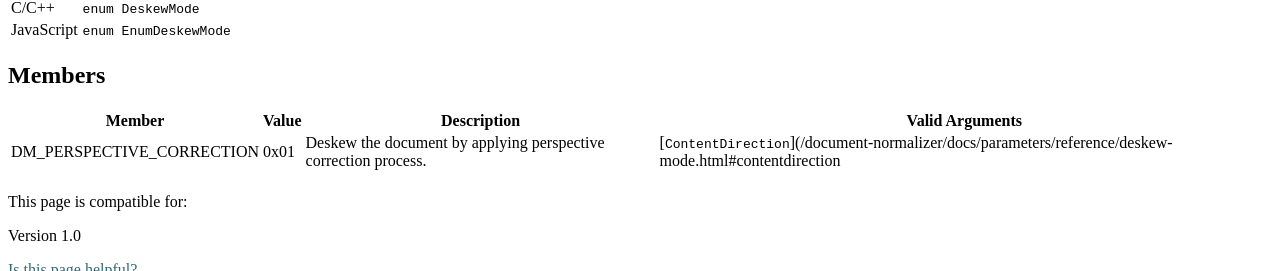
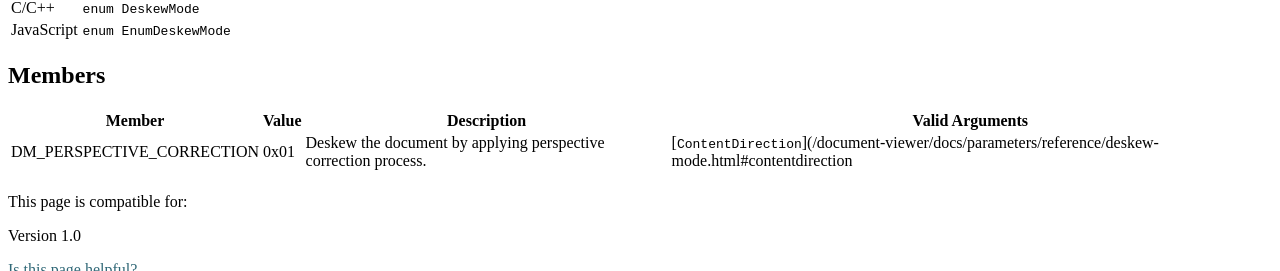
Before and after one commit to dynamsoft-docs/document-viewer-docs, a Jekyll site: the page built from programming/enumerations/deskew-mode.md, in a window 1280 px wide, cut to the strip 718-989 px from the top of the page. Built offline with Jekyll 4.4.1, drawn with Linux system fonts in a browser that asks for light colours; part of the change alters nothing that is shown.

Commit message:
Update _config.yml

```diff
--- a/_config.yml
+++ b/_config.yml
@@ -1,56 +1,56 @@
-repository: dynamsoft-docs/document-normalizer-docs
-repositoryUrl: https://github.com/dynamsoft-docs/document-normalizer-docs/blob/main
-docFullPath: https://www.dynamsoft.com/document-normalizer/docs
-firstLevelUrl: /document-normalizer/docs
-docHomePage: /document-normalizer/docs/introduction/
+repository: dynamsoft-docs/document-viewer-docs
+repositoryUrl: https://github.com/dynamsoft-docs/document-viewer-docs/blob/main
+docFullPath: https://www.dynamsoft.com/document-viewer/docs
+firstLevelUrl: /document-viewer/docs
+docHomePage: /document-viewer/docs/introduction/
 
-introduction: /document-normalizer/docs/introduction/
-programming: /document-normalizer/docs/programming/
-parameters: /document-normalizer/docs/parameters/
-license: /document-normalizer/docs/license/
+introduction: /document-viewer/docs/introduction/
+programming: /document-viewer/docs/programming/
+parameters: /document-viewer/docs/parameters/
+license: /document-viewer/docs/license/
 
-c: /document-normalizer/docs/programming/c/
-c_api: /document-normalizer/docs/programming/c/api-reference/
-c_release_notes: /document-normalizer/docs/programming/c/release-notes/
+c: /document-viewer/docs/programming/c/
+c_api: /document-viewer/docs/programming/c/api-reference/
+c_release_notes: /document-viewer/docs/programming/c/release-notes/
 
-cpp: /document-normalizer/docs/programming/cplusplus/
-cpp_api: /document-normalizer/docs/programming/cplusplus/api-reference/
-cpp_release_notes: /document-normalizer/docs/programming/cplusplus/release-notes/
+cpp: /document-viewer/docs/programming/cplusplus/
+cpp_api: /document-viewer/docs/programming/cplusplus/api-reference/
+cpp_release_notes: /document-viewer/docs/programming/cplusplus/release-notes/
 
-ios: /document-normalizer/docs/programming/ios/
-ios_api: /document-normalizer/docs/programming/ios/api-reference/
-ios_release_notes: /document-normalizer/docs/programming/ios/release-notes/
-ios_camera_enhancer: /document-normalizer/docs/programming/ios/api-reference/camera-enhancer/
+ios: /document-viewer/docs/programming/ios/
+ios_api: /document-viewer/docs/programming/ios/api-reference/
+ios_release_notes: /document-viewer/docs/programming/ios/release-notes/
+ios_camera_enhancer: /document-viewer/docs/programming/ios/api-reference/camera-enhancer/
 
-android: /document-normalizer/docs/programming/android/
-android_api: /document-normalizer/docs/programming/android/api-reference/
-android_release_notes: /document-normalizer/docs/programming/android/release-notes/
-android_camera_enhancer: /document-normalizer/docs/programming/android/api-reference/camera-enhancer/
+android: /document-viewer/docs/programming/android/
+android_api: /document-viewer/docs/programming/android/api-reference/
+android_release_notes: /document-viewer/docs/programming/android/release-notes/
+android_camera_enhancer: /document-viewer/docs/programming/android/api-reference/camera-enhancer/
 
-javascript: /document-normalizer/docs/programming/javascript/
-javascript_api: /document-normalizer/docs/programming/javascript/api-reference/
-javascript_release_notes: /document-normalizer/docs/programming/javascript/release-notes/
-javascript_user_guide: /document-normalizer/docs/programming/javascript/user-guide/
+javascript: /document-viewer/docs/programming/javascript/
+javascript_api: /document-viewer/docs/programming/javascript/api-reference/
+javascript_release_notes: /document-viewer/docs/programming/javascript/release-notes/
+javascript_user_guide: /document-viewer/docs/programming/javascript/user-guide/
 
-xamarin: /document-normalizer/docs/programming/xamarin/
-xamarin_api: /document-normalizer/docs/programming/xamarin/api-reference/
-xamarin_release_notes: /document-normalizer/docs/programming/xamarin/release-notes/
-xamarin_camera_enhancer: /document-normalizer/docs/programming/xamarin/api-reference/camera-enhancer/
+xamarin: /document-viewer/docs/programming/xamarin/
+xamarin_api: /document-viewer/docs/programming/xamarin/api-reference/
+xamarin_release_notes: /document-viewer/docs/programming/xamarin/release-notes/
+xamarin_camera_enhancer: /document-viewer/docs/programming/xamarin/api-reference/camera-enhancer/
 
-enumerations: /document-normalizer/docs/programming/enumerations/
-parameters_reference: /document-normalizer/docs/parameters/reference/
-release_notes: /document-normalizer/docs/release-notes/
+enumerations: /document-viewer/docs/programming/enumerations/
+parameters_reference: /document-viewer/docs/parameters/reference/
+release_notes: /document-viewer/docs/release-notes/
 
 useVersionTree: true
 
-assets: /document-normalizer/docs/assets/
-edit_icon: /document-normalizer/docs/assets/img-icon/edit-icon.png
-smile_icon: /document-normalizer/docs/assets/img-icon/icon-smile.png
-sad_icon: /document-normalizer/docs/assets/img-icon/icon-sad.png
+assets: /document-viewer/docs/assets/
+edit_icon: /document-viewer/docs/assets/img-icon/edit-icon.png
+smile_icon: /document-viewer/docs/assets/img-icon/icon-smile.png
+sad_icon: /document-viewer/docs/assets/img-icon/icon-sad.png
 
-baseurl: "/document-normalizer/docs"
+baseurl: "/document-viewer/docs"
 
-download: "/document-normalizer/downloads/1000023-confirmation/"
+download: "/document-viewer/downloads/1000023-confirmation/"
 
 plugins:
   - jemoji
```
